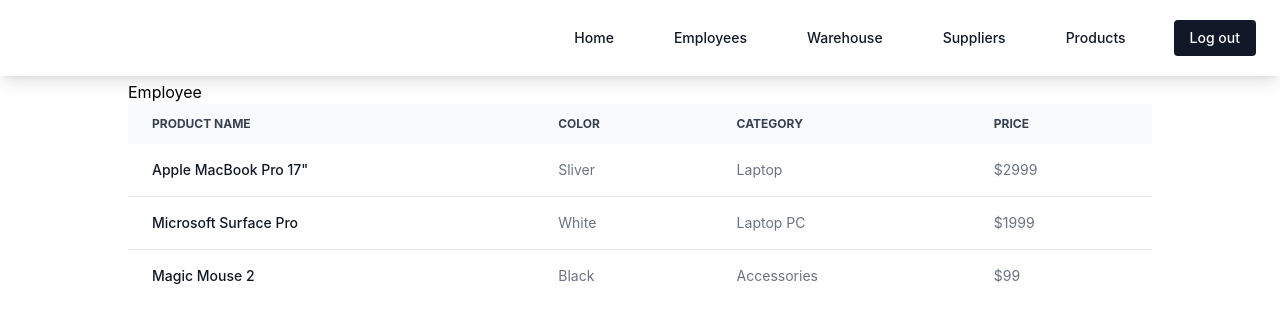
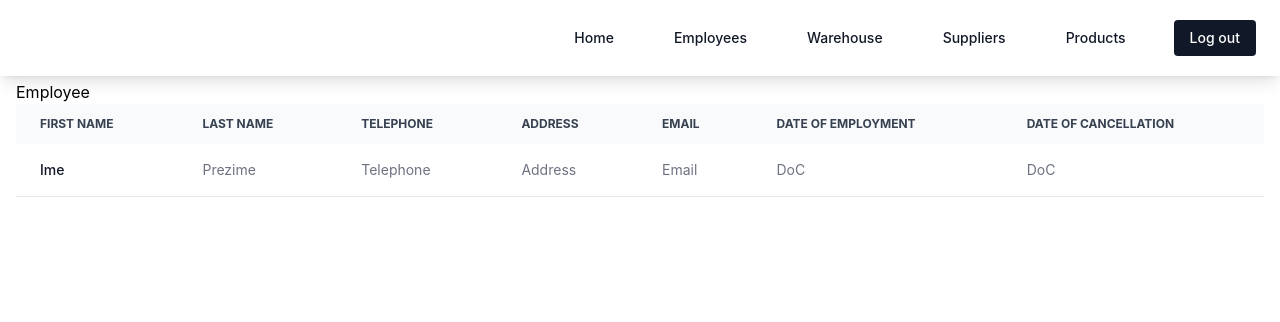
Before and after one commit to MuhammedSarajlic/Inventory-management-system, a React (Create React App) app in the folder client/: page /employee in a window 1280 px wide. Shown: the top 322 px of the page. Built offline with nearby package versions, Linux system fonts and the light colour scheme.

Commit message:
Update employee table

```diff
--- a/client/src/Pages/Employee.jsx
+++ b/client/src/Pages/Employee.jsx
@@ -2,7 +2,7 @@
 
 const Employee = () => {
   return (
-    <div className="pt-20 max-w-5xl mx-auto">
+    <div className="pt-20 max-w-7xl mx-auto px-4">
       <p className="">Employee</p>
 
       <div class="relative overflow-x-auto">
@@ -10,16 +10,25 @@
           <thead class="text-xs text-gray-700 uppercase bg-gray-50 dark:bg-gray-700 dark:text-gray-400">
             <tr>
               <th scope="col" class="px-6 py-3">
-                Product name
+                First Name
               </th>
               <th scope="col" class="px-6 py-3">
-                Color
+                Last Name
               </th>
               <th scope="col" class="px-6 py-3">
-                Category
+                Telephone
               </th>
               <th scope="col" class="px-6 py-3">
-                Price
+                Address
+              </th>
+              <th scope="col" class="px-6 py-3">
+                Email
+              </th>
+              <th scope="col" class="px-6 py-3">
+                Date of employment
+              </th>
+              <th scope="col" class="px-6 py-3">
+                Date of cancellation
               </th>
             </tr>
           </thead>
@@ -29,33 +38,14 @@
                 scope="row"
                 class="px-6 py-4 font-medium text-gray-900 whitespace-nowrap dark:text-white"
               >
-                Apple MacBook Pro 17"
+                Ime
               </th>
-              <td class="px-6 py-4">Sliver</td>
-              <td class="px-6 py-4">Laptop</td>
-              <td class="px-6 py-4">$2999</td>
-            </tr>
-            <tr class="bg-white border-b dark:bg-gray-800 dark:border-gray-700">
-              <th
-                scope="row"
-                class="px-6 py-4 font-medium text-gray-900 whitespace-nowrap dark:text-white"
-              >
-                Microsoft Surface Pro
-              </th>
-              <td class="px-6 py-4">White</td>
-              <td class="px-6 py-4">Laptop PC</td>
-              <td class="px-6 py-4">$1999</td>
-            </tr>
-            <tr class="bg-white dark:bg-gray-800">
-              <th
-                scope="row"
-                class="px-6 py-4 font-medium text-gray-900 whitespace-nowrap dark:text-white"
-              >
-                Magic Mouse 2
-              </th>
-              <td class="px-6 py-4">Black</td>
-              <td class="px-6 py-4">Accessories</td>
-              <td class="px-6 py-4">$99</td>
+              <td class="px-6 py-4">Prezime</td>
+              <td class="px-6 py-4">Telephone</td>
+              <td class="px-6 py-4">Address</td>
+              <td class="px-6 py-4">Email</td>
+              <td class="px-6 py-4">DoC</td>
+              <td class="px-6 py-4">DoC</td>
             </tr>
           </tbody>
         </table>
```
